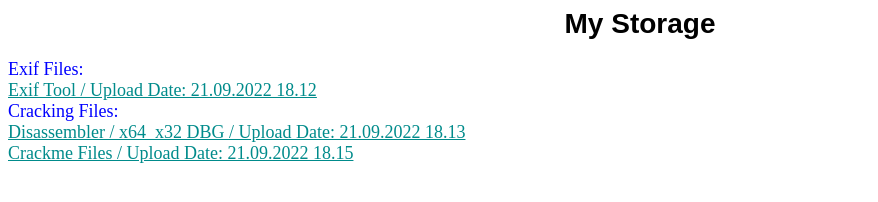
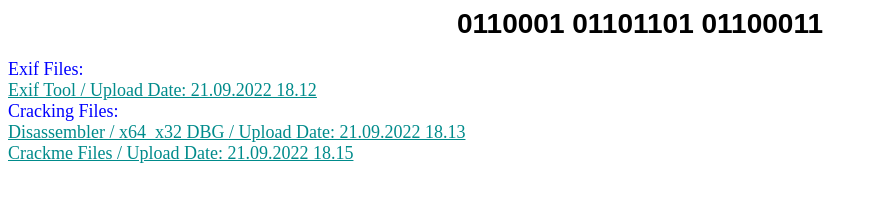
Before and after one commit to sarpatalik/depo, a plain HTML site: page index.html in a window 1280 px wide. Shown: the whole page, without its empty margins (0-878 px from the left). Drawn offline with Linux system fonts and the light colour scheme.

Commit message:
first push

```diff
--- a/index.html
+++ b/index.html
@@ -6,7 +6,7 @@
     </head>
     <body>
         <h1>
-            My Storage
+            0110001 01101101 01100011
         </h1>
         <div>
             Exif Files: <br/>
```
